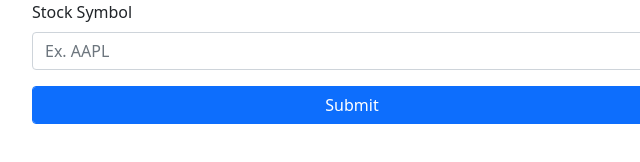
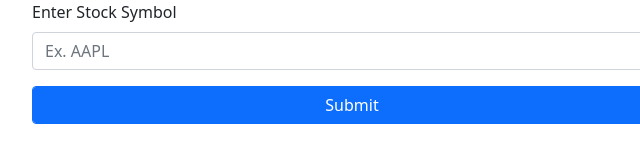
Before and after one commit to JintekiWarrior/stock-tracker, a plain HTML site: page index.html in a window 1280 px wide. Shown: the full height of the page, 288-928 px from the left. Drawn offline with nearby package versions, Linux system fonts and the light colour scheme.

Commit message:
Add space change to index

```diff
--- a/index.html
+++ b/index.html
@@ -12,7 +12,7 @@
   <main class="main-content">
     <form id="stock-symbol-form">
       <div class="mb-3 w-50 mx-auto">
-        <label for="stock-symbol-input" class="form-label">Stock Symbol</label>
+        <label for="stock-symbol-input" class="form-label">Enter Stock Symbol</label>
         <input type="text" name="stock-symbol-input" class="form-control mb-3" id="stock-symbol-input" placeholder="Ex. AAPL">
         <button type="submit" class="btn btn-primary form-control" id="stock-symbol-button">Submit</button>
       </div>
```
